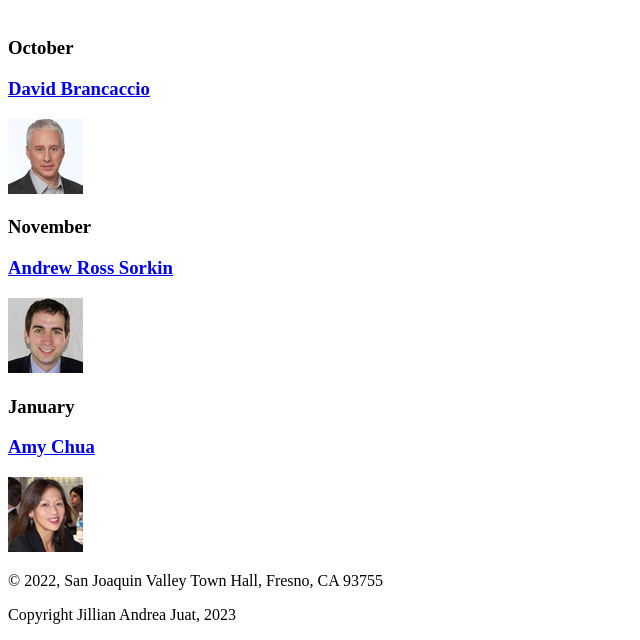
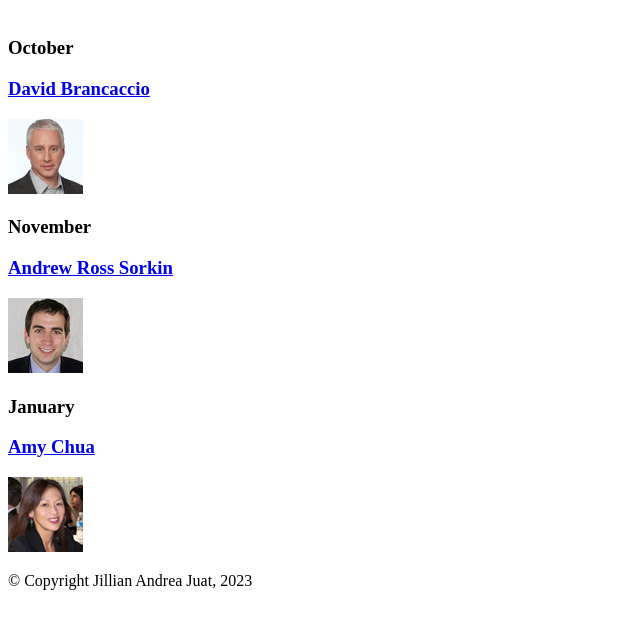
Before and after one commit to jdj25/A07, a plain HTML site: page index.html in a window 1280 px wide. Shown: the part 522-1162 px from the top of the page, without its empty margins (0-640 px from the left). After the commit the page ends 1128 px from the top, so only its background shows below. Drawn offline with Linux system fonts and the light colour scheme.

Commit message:
copyright edited

```diff
--- a/index.html
+++ b/index.html
@@ -48,10 +48,7 @@
 	</main>
 	<footer>
 		<p>
-			&copy 2022, San Joaquin Valley Town Hall, Fresno, CA 93755
-		</p>
-		<p>
-			Copyright Jillian Andrea Juat, 2023
+			&copy Copyright Jillian Andrea Juat, 2023
 		</p>
 	</footer>
 </body>
```
